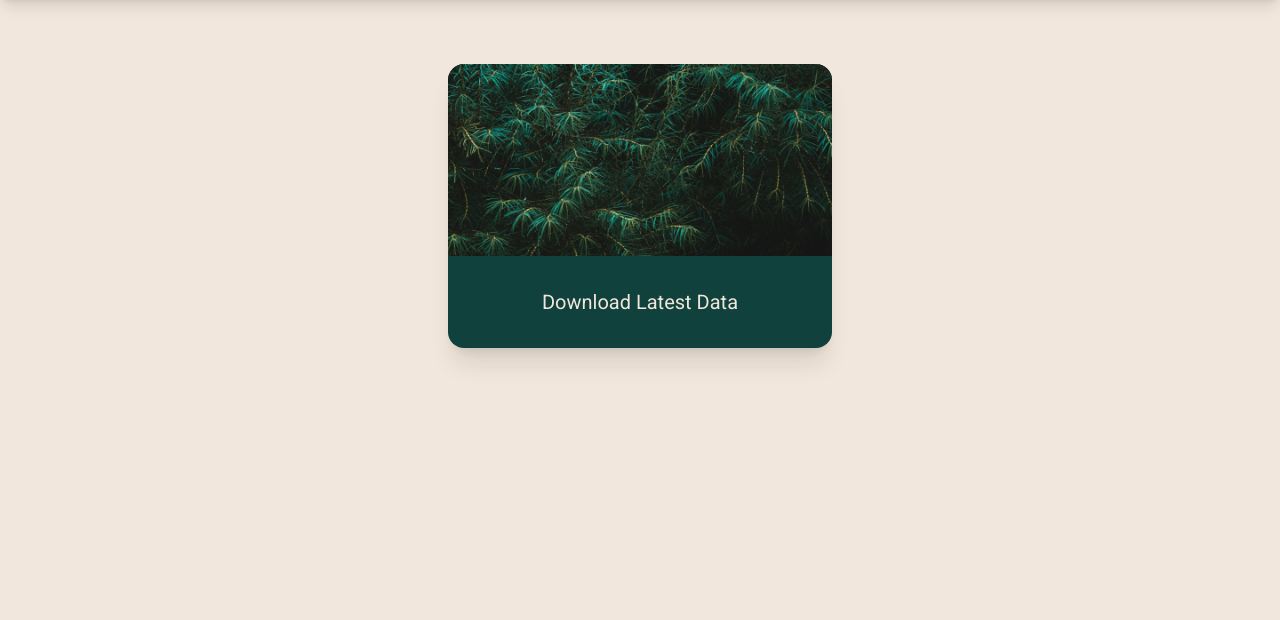
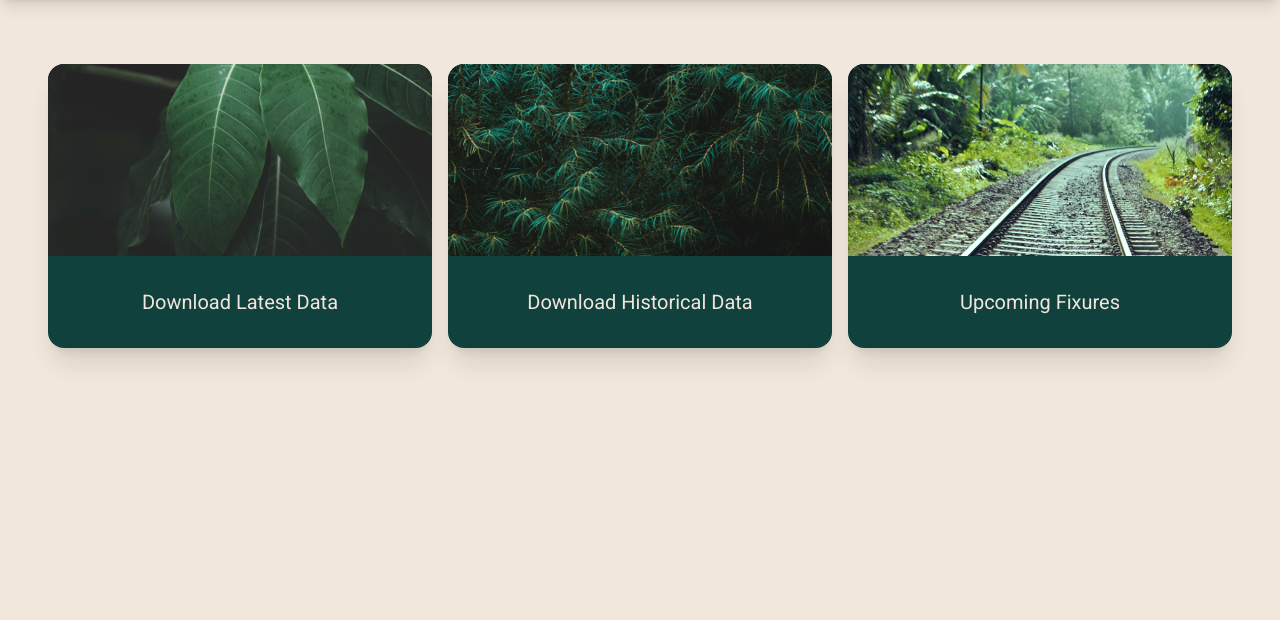
Before and after one commit to lexi-consulting/shorthub, a Django app: page / in a window 1280 px wide. Shown: the part 144-764 px from the top of the page. Run offline with Django 5.2, Linux system fonts and the light colour scheme; some libraries are stand-ins or nearby versions.

Commit message:
Add other cards

```diff
--- a/app/templates/base/home.html
+++ b/app/templates/base/home.html
@@ -1 +1,5 @@
-{% include 'shared/components/display/card_link.html' with link_url='league_season_form' link_text='Download Latest Data' image_file='img/download.jpg' %}
+<div class="grid grid-cols-1 sm:grid-cols-2 lg:grid-cols-3 gap-4">
+    {% include 'shared/components/display/card_link.html' with link_url='league_season_form' link_text='Download Latest Data' image_file='img/latest.jpg' %}
+    {% include 'shared/components/display/card_link.html' with link_url='league_season_form' link_text='Download Historical Data' image_file='img/download.jpg' %}
+    {% include 'shared/components/display/card_link.html' with link_url='league_season_form' link_text='Upcoming Fixures' image_file='img/upcoming.jpg' %}
+</div>
```
Also changed, not shown: static/img/latest.jpg (added), static/img/upcoming.jpg (added).
